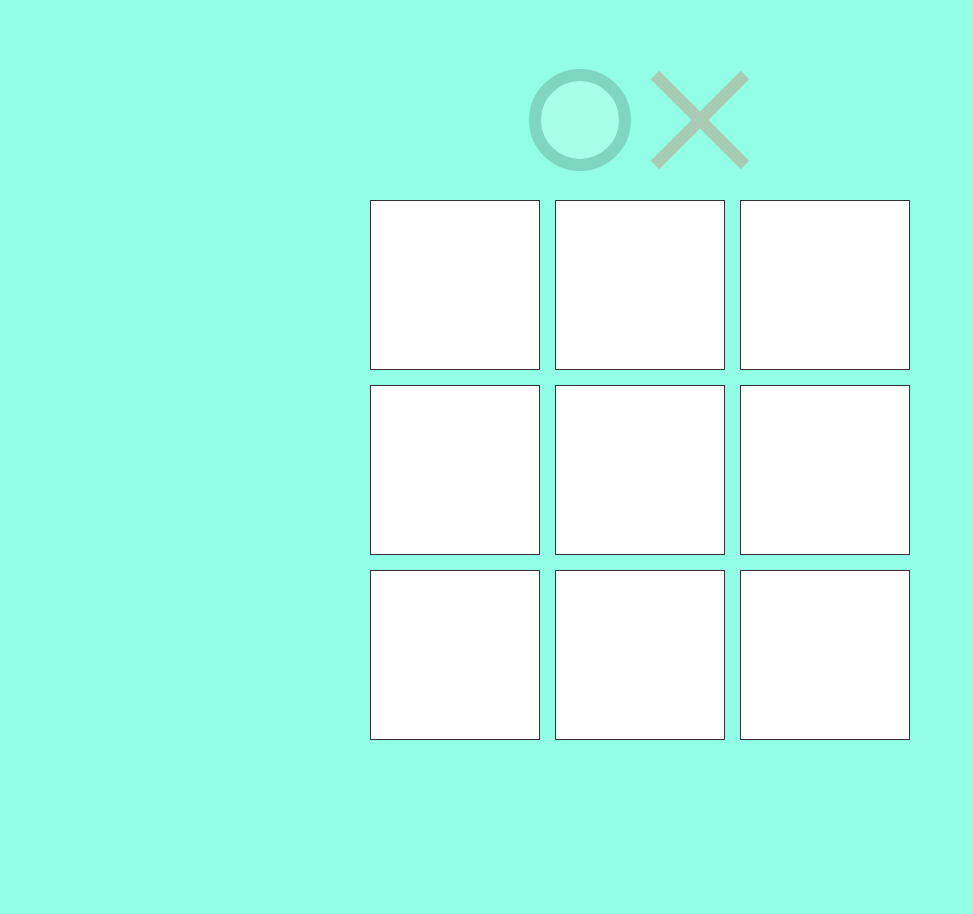
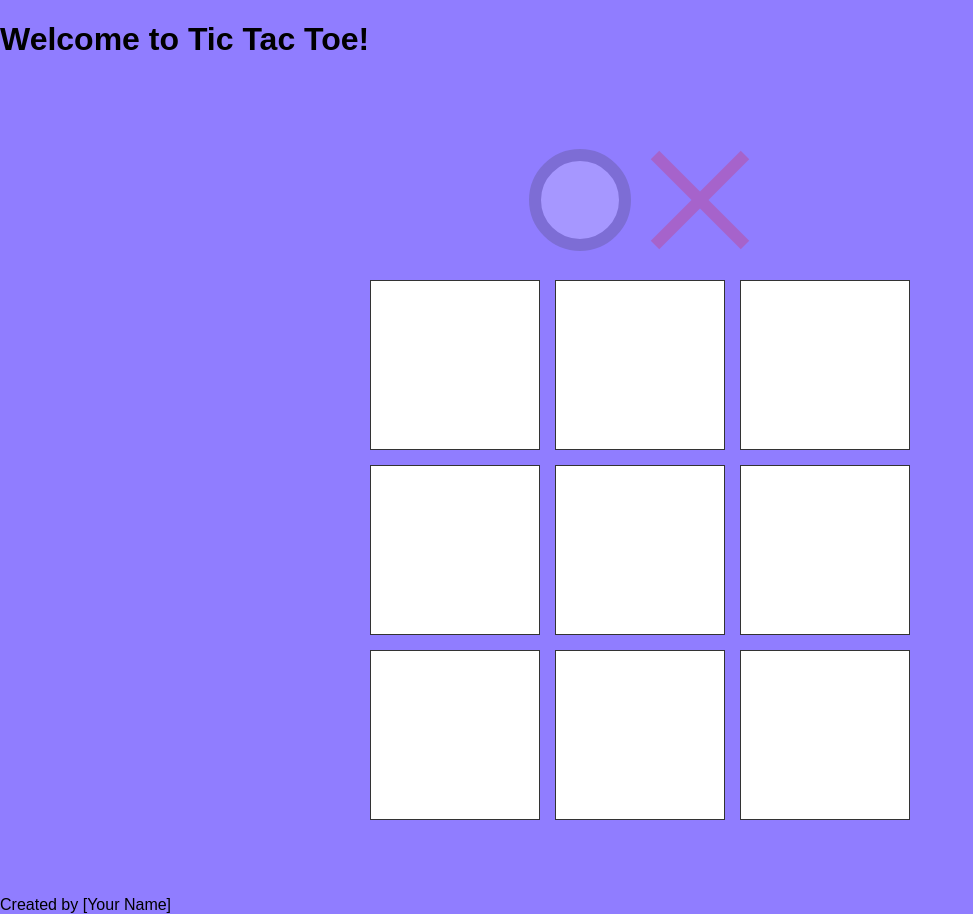
Before and after one commit to LiasEster/Tic-Tac-Toe, a plain HTML site: page index.html in a window 1280 px wide. Shown: the whole page, without its empty margins (0-973 px from the left). Before the commit the page ends 800 px from the top, so only its background shows below. Drawn offline with Linux system fonts and the light colour scheme.

Commit message:
new design coming

```diff
--- a/index.html
+++ b/index.html
@@ -9,6 +9,9 @@
 
 </head>
 <body>
+    <header>
+        <h1>Welcome to Tic Tac Toe!</h1>
+    </header>
     <div id="game-container">
         <div id="current-player">
             <svg id="circle" viewBox="0 0 40 40">
@@ -37,6 +40,10 @@
     <div id="announcement" class="hide">
         <p id="announcement-text"></p>
     </div>
+    <footer>
+        <p>Created by [Your Name]</p>
+    </footer>
+    <script src="script.js"></script>
 </body>
-<script src="script.js"></script>
+
 </html>
--- a/style.css
+++ b/style.css
@@ -1,7 +1,7 @@
 body {
   height: 100vh;
   margin: 0;
-  background-color: #92ffe4;
+  background-color: #907dff;
   font-family: "Arial", sans-serif;
 }
 
@@ -40,7 +40,7 @@ svg {
   width: 120px;
   height: 120px;
   stroke: #333;
-  stroke-width: 2;
+
 }
 #current-player {
   display: flex;
```
